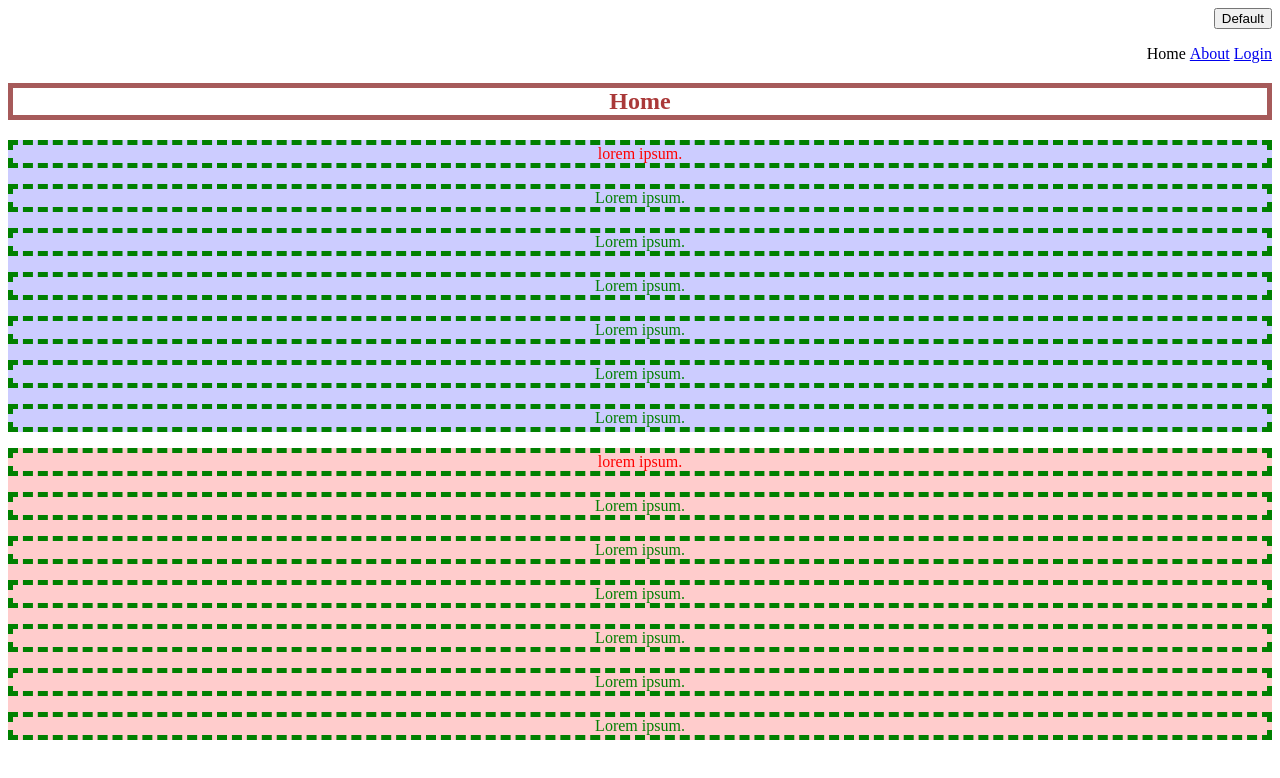
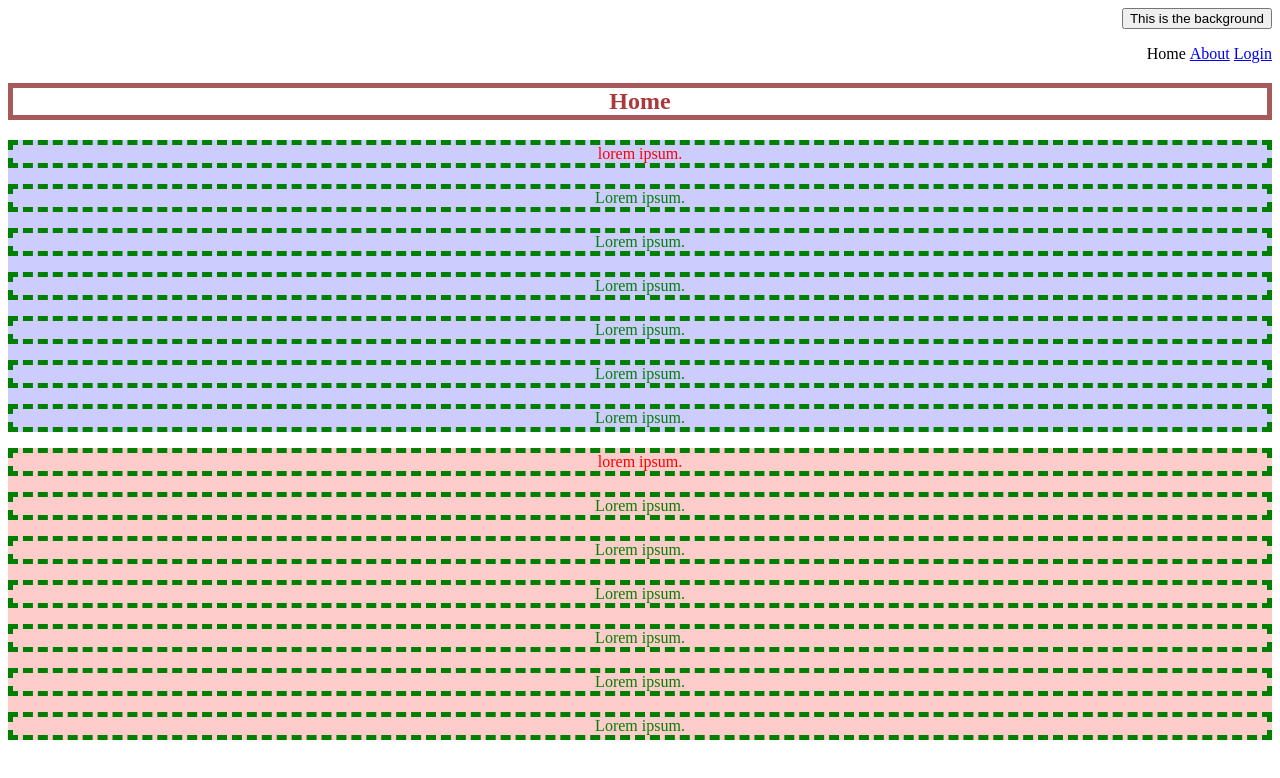
Before and after one commit to ofk8vb/background-generator, a plain HTML site: page index.html in a window 1280 px wide. Drawn offline with Linux system fonts and the light colour scheme.

Commit message:
yeni bir deneme

```diff
--- a/index.html
+++ b/index.html
@@ -7,7 +7,7 @@
 
 </head>
 <body>
-  <button class="btn btn-primary">Default</button>
+  <button class="btn btn-primary">This is the background</button>
   <header>
     <nav>
       <ul>
```
